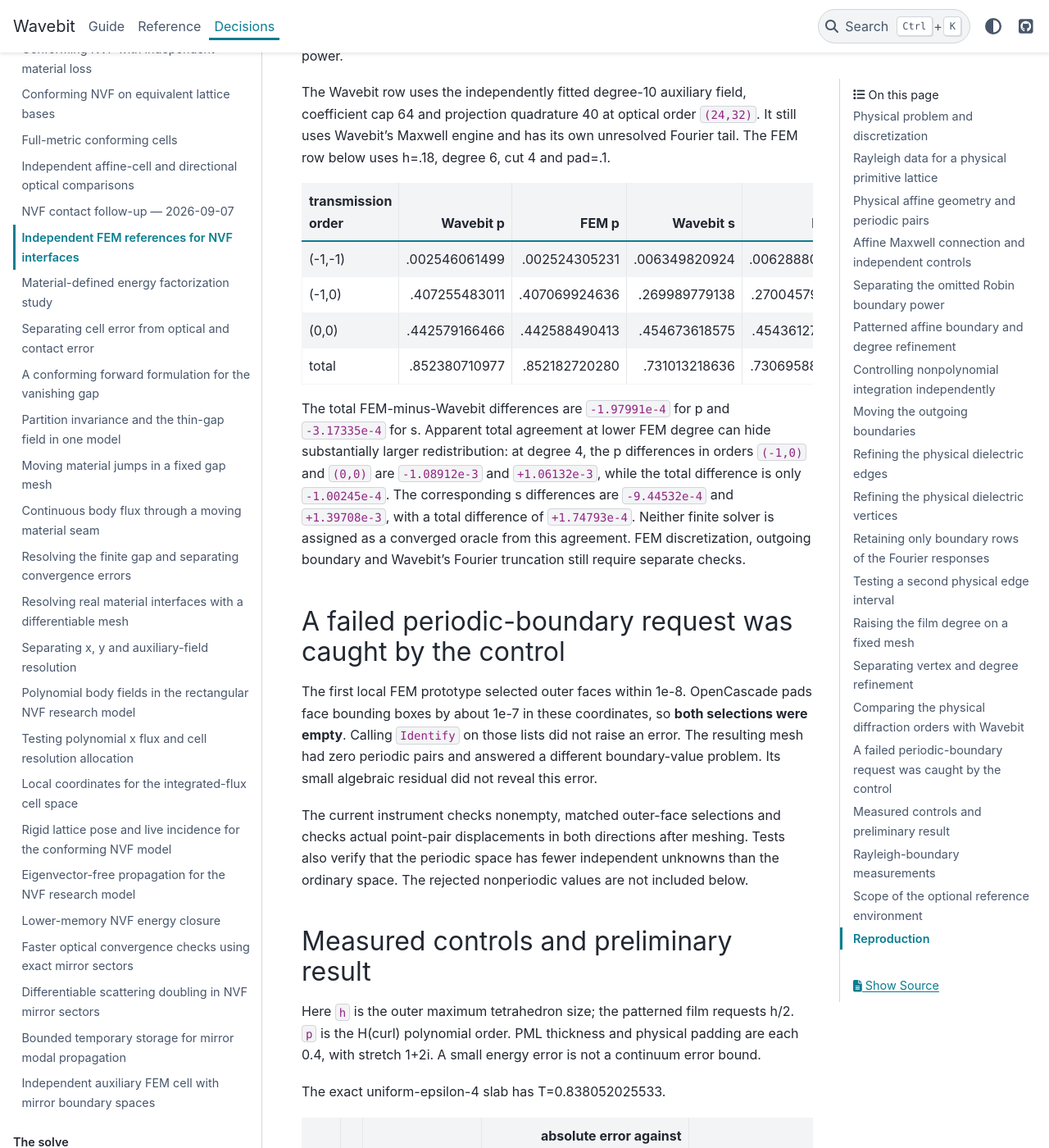
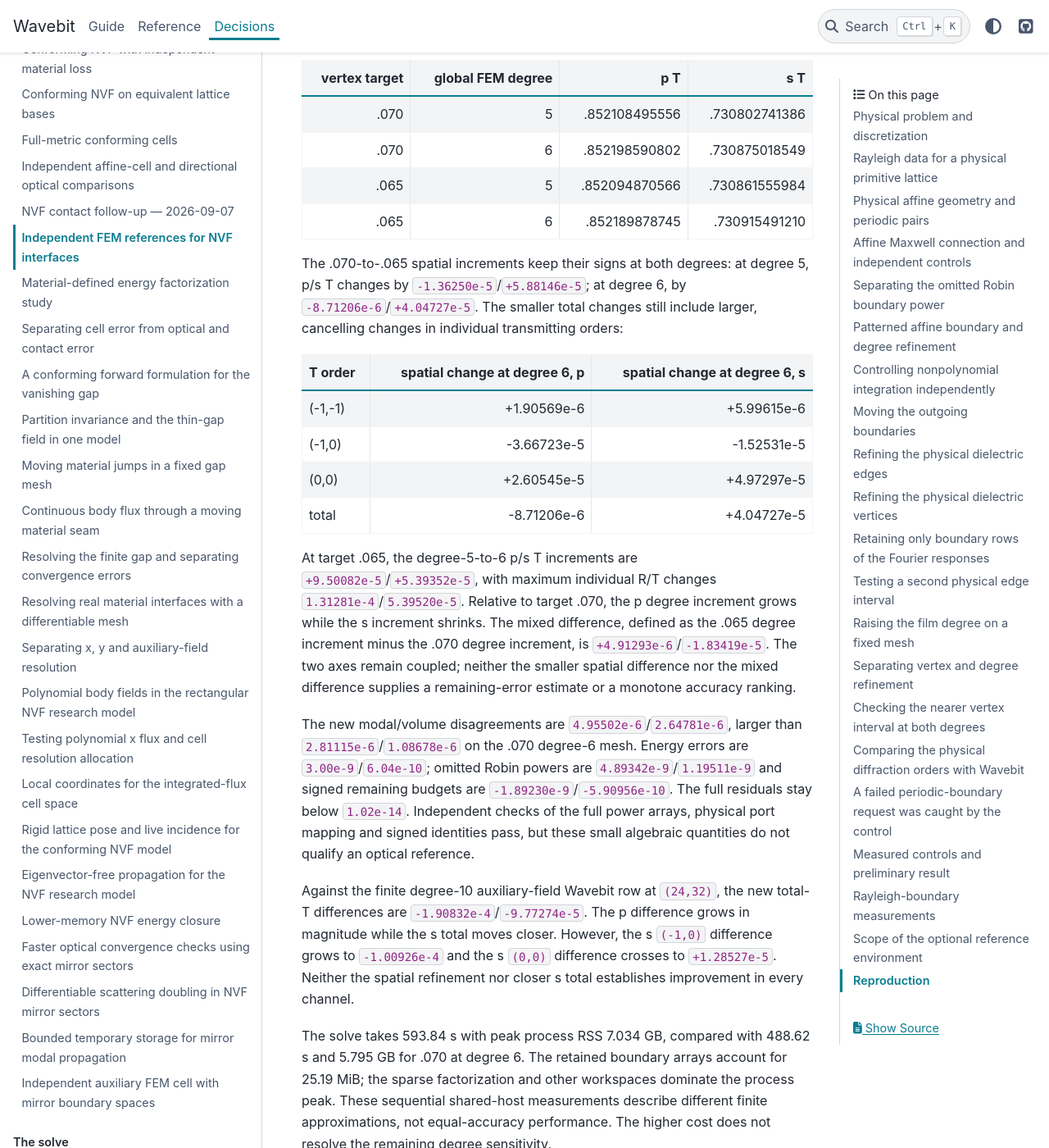
Before and after one commit to fieldalgo/wavebit, a Sphinx documentation site: the page built from docs/nvf-independent-fem.md, in a window 1280 px wide and 1400 px high, scrolled down 22257 px. Shown: the whole window at 82% size. Built offline with Sphinx 7.4.7 and the PyData theme 0.15.4, drawn with Linux system fonts in a browser that asks for light colours; some of the changed text lies outside the part shown.

Commit message:
docs(nvf): check the nearer vertex interval at both FEM degrees
Co-authored-by: Codex <noreply@openai.com>

```diff
--- a/docs/nvf-independent-fem.md
+++ b/docs/nvf-independent-fem.md
@@ -817,6 +817,68 @@ All four completed results pass independent metadata, power-sum,
 signed-budget and per-order difference checks; no convergence
 acceptance threshold is inferred from the rectangle.
 
+## Checking the nearer vertex interval at both degrees
+
+The target-.065 global-degree-6 solve completes a second rectangle,
+using vertex targets .070/.065 and global degrees 5/6. It retains
+h=.18, edge target .12, pad .2, Rayleigh cut 4 and quadrature bonus 6.
+The new space has 1,093 tetrahedra, 163,268 full and 86,758 condensed
+unknowns, with 2,548 boundary unknowns and 26/67 periodic point pairs.
+Its geometry summaries match the existing .065 degree-5 row; historical
+logs still contain no exact topology fingerprint.
+
+| vertex target | global FEM degree | p T | s T |
+| ---: | ---: | ---: | ---: |
+| .070 | 5 | .852108495556 | .730802741386 |
+| .070 | 6 | .852198590802 | .730875018549 |
+| .065 | 5 | .852094870566 | .730861555984 |
+| .065 | 6 | .852189878745 | .730915491210 |
+
+The .070-to-.065 spatial increments keep their signs at both degrees:
+at degree 5, p/s T changes by `-1.36250e-5`/`+5.88146e-5`; at degree
+6, by `-8.71206e-6`/`+4.04727e-5`. The smaller total changes still
+include larger, cancelling changes in individual transmitting orders:
+
+| T order | spatial change at degree 6, p | spatial change at degree 6, s |
+| --- | ---: | ---: |
+| (-1,-1) | +1.90569e-6 | +5.99615e-6 |
+| (-1,0) | -3.66723e-5 | -1.52531e-5 |
+| (0,0) | +2.60545e-5 | +4.97297e-5 |
+| total | -8.71206e-6 | +4.04727e-5 |
+
+At target .065, the degree-5-to-6 p/s T increments are
+`+9.50082e-5`/`+5.39352e-5`, with maximum individual R/T changes
+`1.31281e-4`/`5.39520e-5`. Relative to target .070, the p degree
+increment grows while the s increment shrinks. The mixed difference,
+defined as the .065 degree increment minus the .070 degree increment,
+is `+4.91293e-6`/`-1.83419e-5`. The two axes remain coupled; neither
+the smaller spatial difference nor the mixed difference supplies a
+remaining-error estimate or a monotone accuracy ranking.
+
+The new modal/volume disagreements are `4.95502e-6`/`2.64781e-6`,
+larger than `2.81115e-6`/`1.08678e-6` on the .070 degree-6 mesh.
+Energy errors are `3.00e-9`/`6.04e-10`; omitted Robin powers are
+`4.89342e-9`/`1.19511e-9` and signed remaining budgets are
+`-1.89230e-9`/`-5.90956e-10`. The full residuals stay below
+`1.02e-14`. Independent checks of the full power arrays, physical
+port mapping and signed identities pass, but these small algebraic
+quantities do not qualify an optical reference.
+
+Against the finite degree-10 auxiliary-field Wavebit row at `(24,32)`,
+the new total-T differences are `-1.90832e-4`/`-9.77274e-5`. The p
+difference grows in magnitude while the s total moves closer. However,
+the s `(-1,0)` difference grows to `-1.00926e-4` and the s `(0,0)`
+difference crosses to `+1.28527e-5`. Neither the spatial refinement
+nor closer s total establishes improvement in every channel.
+
+The solve takes 593.84 s with peak process RSS 7.034 GB, compared
+with 488.62 s and 5.795 GB for .070 at degree 6. The retained boundary
+arrays account for 25.19 MiB; the sparse factorization and other
+workspaces dominate the process peak. These sequential shared-host
+measurements describe different finite approximations, not equal-accuracy
+performance. The higher cost does not resolve the remaining degree
+sensitivity.
+
 ## Comparing the physical diffraction orders with Wavebit
 
 Both solvers use `k_parallel=k_incident+G`. At the saved Wavebit optical
```
Also changed, not shown: docs/normal-field-known-limits.md (+7 -0 lines), docs/nvf-affine-convergence.md (+21 -5 lines).
